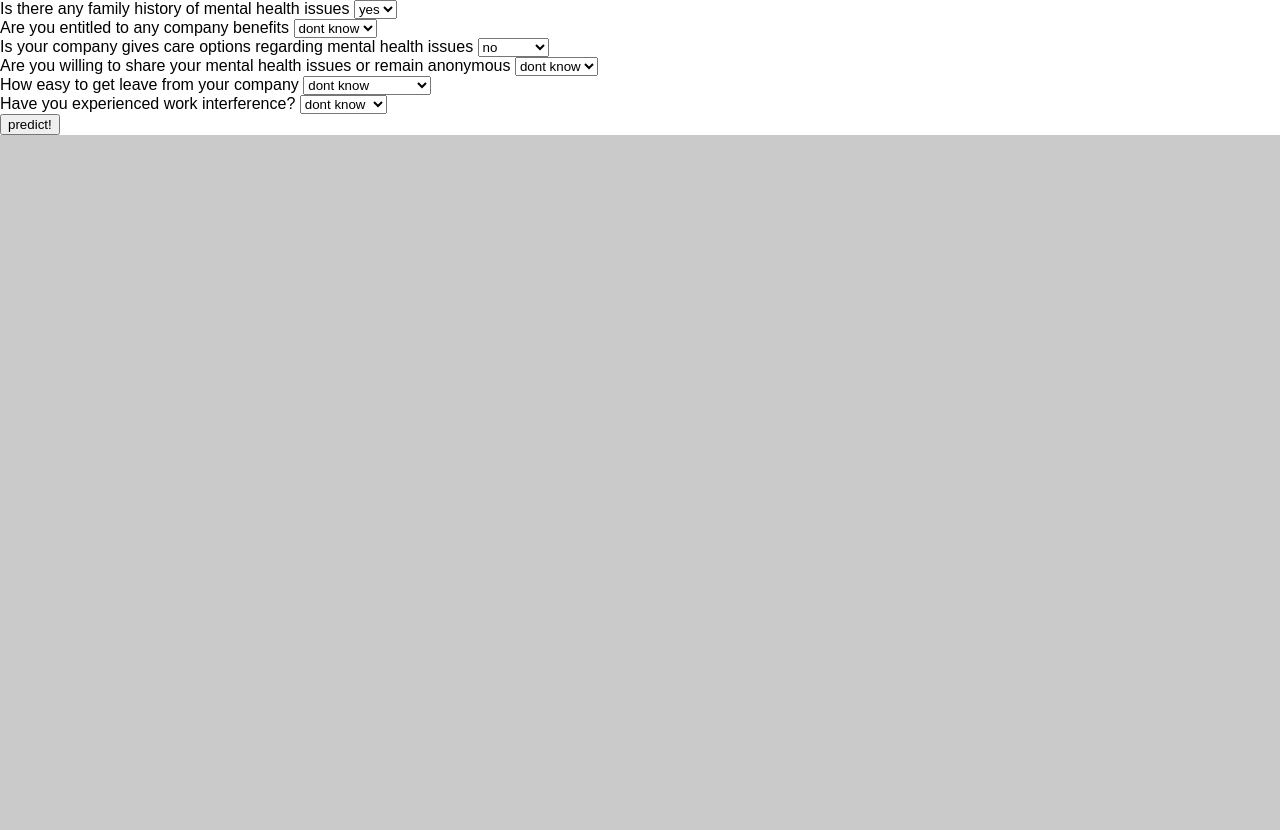
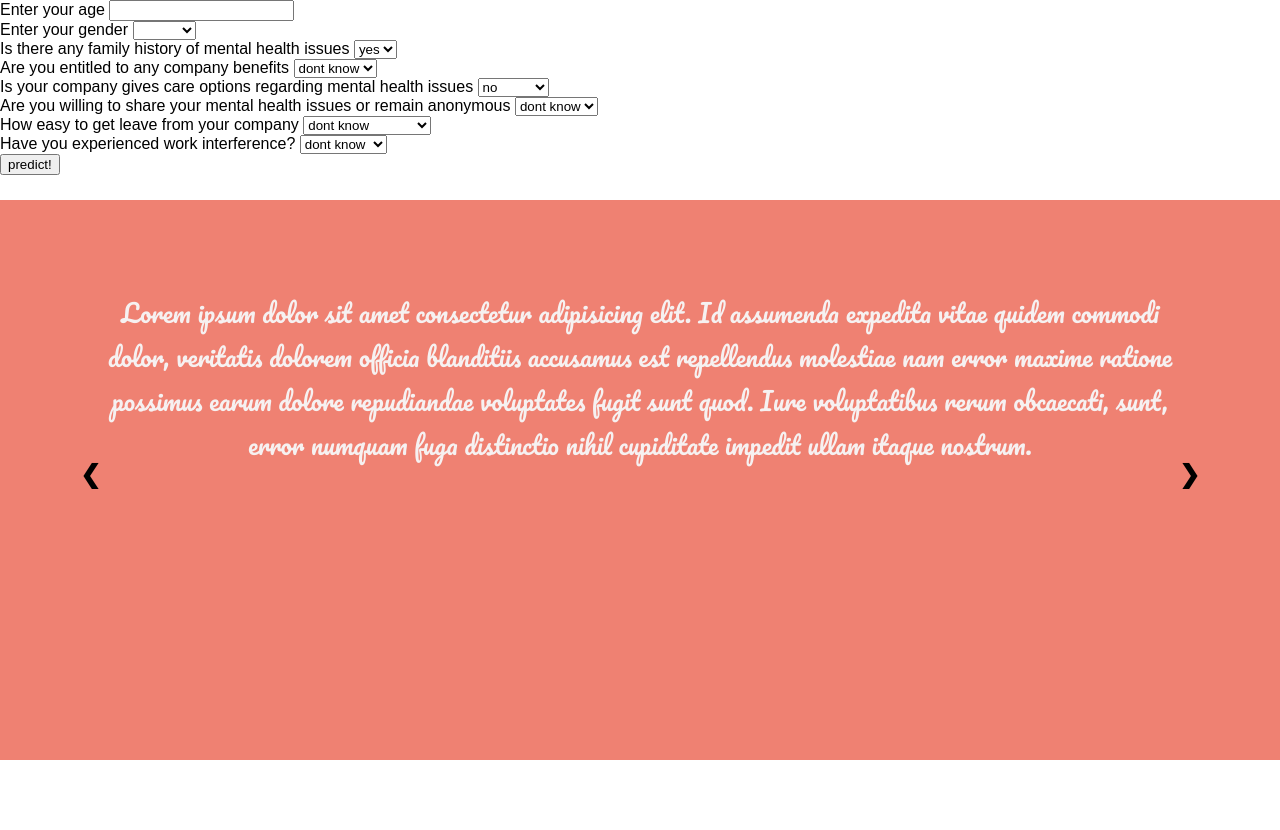
Before and after one commit to PallabDN/mental_health-prediction-project, a Flask app: page / in a window 1280 px wide. Shown: the part 1360-2190 px from the top of the page. Before the commit the page ends 1495 px from the top, so only its background shows below. Run offline with Flask 2, Linux system fonts and the light colour scheme; parts of the project's set-up code (start-up, migrations or seed data) failed here and were passed over; some web fonts are replaced.

Commit message:
sliding part ...doned

```diff
--- a/static/css/style.css
+++ b/static/css/style.css
@@ -54,10 +54,10 @@ nav ul li a:hover{
 }
 .login-button{
     position: absolute;
-    left: 42%;
+    left: 29%;
     top: 80%;
     height: 50px;
-    width: 200px;
+    width: 500px;
     color: white;
     font-size: 25px;
     background: rgba(0,0,0,0.1);
@@ -78,14 +78,63 @@ nav ul li a:hover{
     height: 40vh;
     background-size: cover;
     background-position: center;
-    color: #fff;
+    color:#fff;
     font-size: 20px;
     font-weight: 20px;
 
 }
 .background-imagess{
-    background: url("dddd.jpg"); /*//TODO: #9 @Dichang */
+    background: url("/static/images/dddd.jpg"); /*//TODO: #9 @Dichang */
     margin: 20px 20px;
-    /* image-resolution: 10px; */
-    opacity: 0.5;
+    width: 84%;
+    height: 45vh;
+    opacity: 0.8;
+    background-size: cover;
+    background-position: center;
+    border-radius: 30px;
 }
+
+
+/* Abstract */
+
+.slide-container {
+    position: relative;
+    width: 100%;
+    height: 70vh;
+    background-color: #ef8172;
+    margin-bottom: 70px;
+
+}
+
+.arrow {
+    cursor: pointer;
+    position: absolute;
+    top: 45%;
+    color: black;
+    padding: 8px 70px;
+    font-size: 25px;
+    font-weight: bold;
+}
+
+.next {
+    right: 10px;
+
+}
+
+.prev {
+    left: 10px;
+}
+
+.slide {
+    display: none;
+}
+
+.slides-fonts{
+
+    padding: 90px 100px;
+    text-align: center;
+    font-family: 'Pacifico', cursive;
+    color: #F6F1F1;
+    font-size: 25px;
+}
+/* Abstract */
--- a/templates/index.html
+++ b/templates/index.html
@@ -9,6 +9,11 @@
     <link rel="preconnect" href="https://fonts.googleapis.com">
     <link rel="preconnect" href="https://fonts.gstatic.com" crossorigin>
     <link href="https://fonts.googleapis.com/css2?family=Sono&display=swap" rel="stylesheet">
+     <!-- abstractt -->
+     <link rel="preconnect" href="https://fonts.googleapis.com">
+     <link rel="preconnect" href="https://fonts.gstatic.com" crossorigin>
+     <link href="https://fonts.googleapis.com/css2?family=Pacifico&display=swap" rel="stylesheet">
+     <!-- abstractt -->
 
 </head>
 <body>
@@ -94,5 +99,30 @@
 </div>
 
 
+<!-- abstract -->
+<div class="slide-container">
+    <div class="slide">
+        <p class="slides-fonts">Lorem ipsum dolor sit amet consectetur adipisicing elit. Id assumenda expedita vitae quidem commodi dolor, veritatis dolorem officia blanditiis accusamus est repellendus molestiae nam error maxime ratione possimus earum dolore repudiandae voluptates fugit sunt quod. Iure voluptatibus rerum obcaecati, sunt, error numquam fuga distinctio nihil cupiditate impedit ullam itaque nostrum.</p>
+    </div>
+
+    <div class="slide">
+      <p class="slides-fonts">Lorem ipsum dolor sit amet consectetur adipisicing elit. Illo, qui. Fugiat laudantium rem, illum officia illo similique sed. Dolor sit voluptatibus eveniet vero odio! Ipsum alias neque nemo mollitia provident pariatur possimus quas soluta accusantium, sunt sequi harum fugiat quaerat laborum fuga est nam quis molestiae at dolor aut velit?</p>
+    </div>
+
+    <div class="slide">
+        <p class="slides-fonts">Lorem ipsum dolor sit, amet consectetur adipisicing elit. Nisi iure reprehenderit delectus nulla ipsa vitae. Cum commodi blanditiis saepe. Autem adipisci itaque molestiae aliquam fugiat, expedita ipsum libero provident? Sapiente aliquid voluptates sit maiores obcaecati ipsam laborum eos iure laboriosam voluptatibus aliquam consequatur vero, architecto ea temporibus soluta incidunt magnam.</p>
+    </div>
+
+    <div class="slide">
+       <p class="slides-fonts">Lorem ipsum dolor sit amet consectetur adipisicing elit. In animi odio totam dicta corrupti ipsa ipsam asperiores placeat, qui eligendi magnam minus officiis culpa ut repellendus quidem a blanditiis, provident dolores dignissimos nobis vel rem similique consequuntur! Eius earum accusamus tenetur fugiat mollitia, culpa architecto, labore veritatis molestiae vero similique!</p>
+    </div>
+    <span class="arrow prev" onclick="controller(-1)">&#10094</span>
+    <span class="arrow next" onclick="controller(1)">&#10095</span>
+
+</div>
+<script src="script.js"></script>
+<!-- abstract -->
+
+
 </body>
 </html>
--- /dev/null
+++ b/templates/script.js
@@ -0,0 +1,24 @@
+let flag = 0;
+
+function controller(x){
+    flag = flag + x;
+    slideshow(flag);
+}
+slideshow(flag);
+
+function slideshow(num){
+    let slides = document.getElementsByClassName('slide');
+
+    if(num == slides.length){
+        flag = 0;
+        num = 0;
+    }
+    if(num < 0){
+        flag = slides.length-1;
+        num = slides.length-1;
+    }
+    for(let y of slides){
+        y.style.display = "none";
+    }
+    slides[num].style.display = "block";
+}
```
Also changed, not shown: static/images/dddd.jpg (added).
